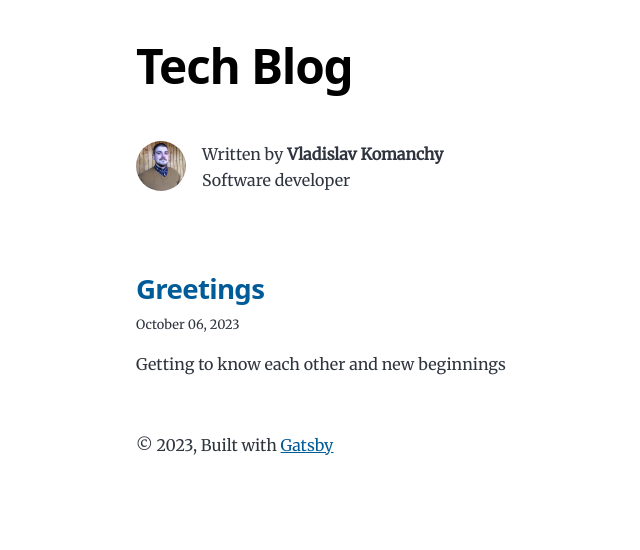
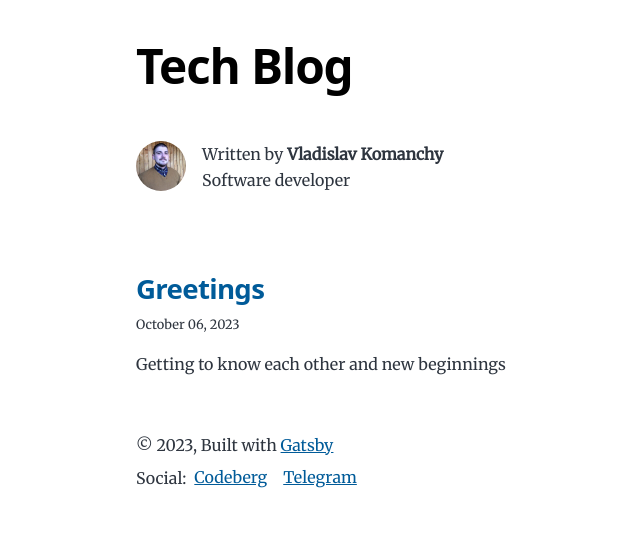
Before and after one commit to nicktorn89/gatsby-blog, a Gatsby site: page / in a window 1280 px wide. Shown: the whole page, without its empty margins (188-828 px from the left). Built offline with nearby package versions, Linux system fonts and the light colour scheme; Gatsby itself is replaced by a stand-in of ours.

Commit message:
feat: add social links block, add telegram and codeberg to social links

```diff
--- a/gatsby-config.js
+++ b/gatsby-config.js
@@ -17,7 +17,13 @@ module.exports = {
     description: `This blog will cover tech issues and features`,
     siteUrl: `https://gatsbystarterblogsource.gatsbyjs.io/`,
     social: {
-      twitter: `kylemathews`,
+      codeberg: {
+        link: 'https://codeberg.org/vkomanchy',
+        username: 'vkomanchy'
+      },
+      telegram: {
+        link: 'https://t.me/rickdeck'
+      }
     },
   },
   plugins: [
--- a/src/components/layout.js
+++ b/src/components/layout.js
@@ -1,7 +1,27 @@
 import * as React from 'react';
-import { Link } from 'gatsby';
+import { useStaticQuery, graphql, Link } from 'gatsby';
 
 const Layout = ({ location, title, children }) => {
+  const data = useStaticQuery(graphql`
+    query SocialQuery {
+      site {
+        siteMetadata {
+          social {
+            codeberg {
+              link
+            }
+            telegram {
+              link
+            }
+          }
+        }
+      }
+    }
+  `);
+
+  const codebergLink = data.site.siteMetadata?.social.codeberg.link;
+  const telegramLink = data.site.siteMetadata?.social.telegram.link;
+
   const rootPath = `${__PATH_PREFIX__}/`;
   const isRootPath = location.pathname === rootPath;
   let header;
@@ -25,9 +45,18 @@ const Layout = ({ location, title, children }) => {
       <header className='global-header'>{header}</header>
       <main>{children}</main>
       <footer>
-        © {new Date().getFullYear()}, Built with
-        {` `}
-        <a href='https://www.gatsbyjs.com'>Gatsby</a>
+        <div className='gatsby-block'>
+          © {new Date().getFullYear()}, Built with
+          {` `}
+          <a href='https://www.gatsbyjs.com'>Gatsby</a>
+        </div>
+
+        <div className='social-block'>
+          <p className='social-text'>Social:</p>
+
+          <a className='social-link' href={codebergLink}>Codeberg</a>
+          <a className='social-link' href={telegramLink}>Telegram</a>
+        </div>
       </footer>
     </div>
   );
--- a/src/style.css
+++ b/src/style.css
@@ -83,6 +83,16 @@ body {
 
 footer {
   padding: var(--spacing-6) var(--spacing-0);
+}
+
+.social-block {
+  margin-top: 8px;
+
+  display: flex;
+}
+
+.social-link {
+  margin: 0 8px;
 }
 
 hr {
```
